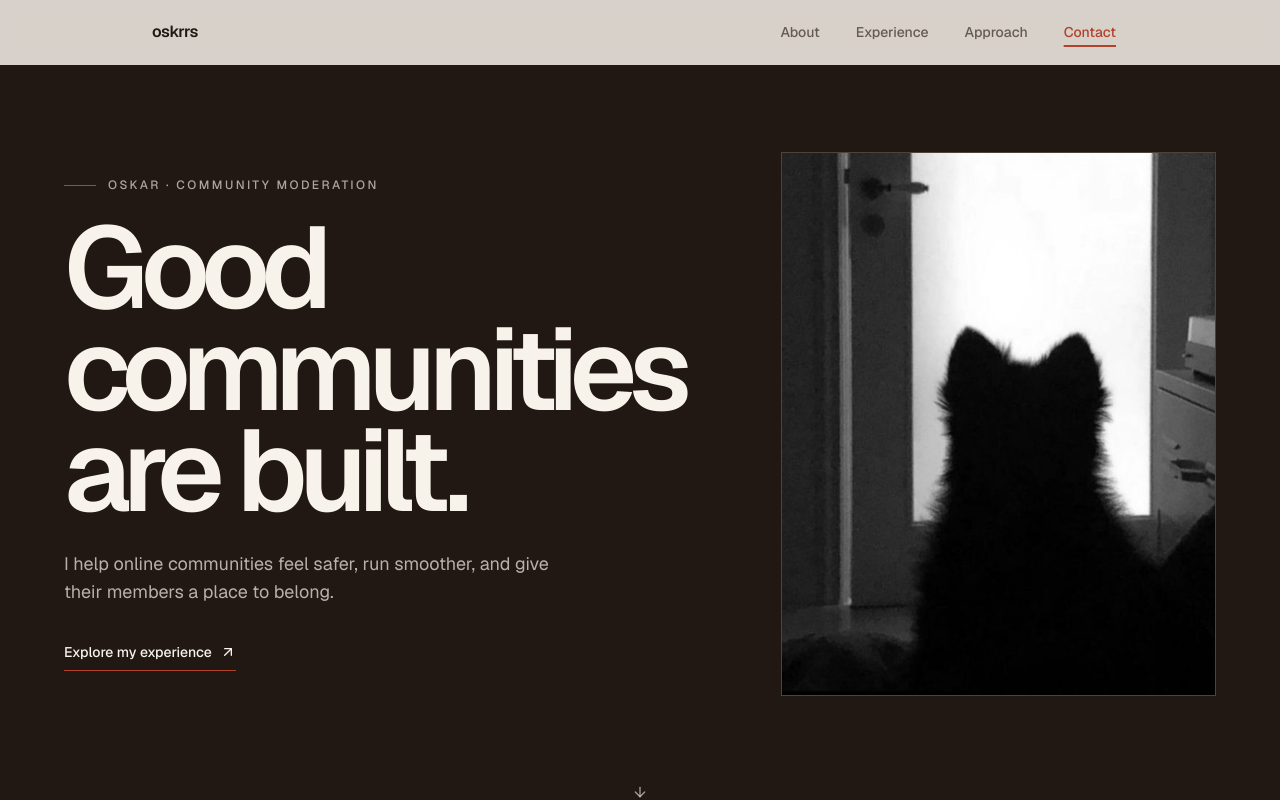
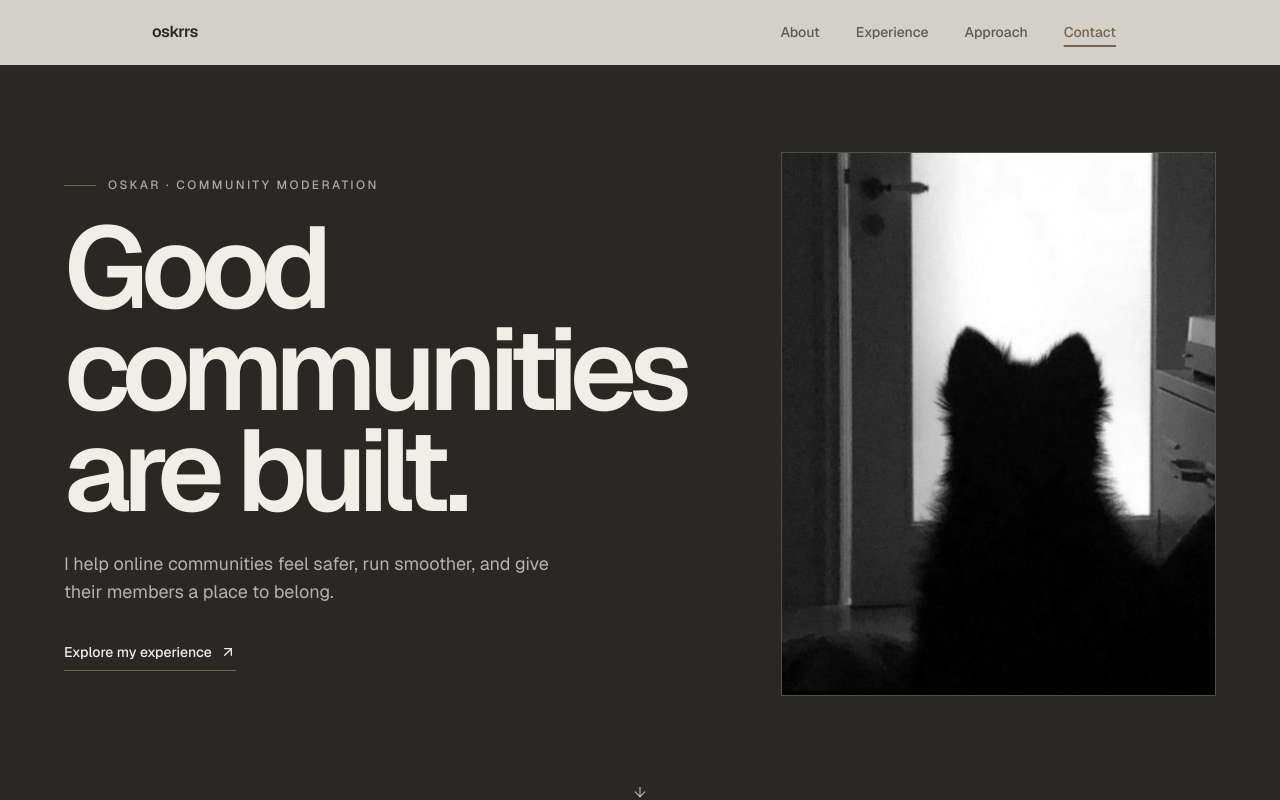
Before and after one commit to oskrrs/portfolio, a Next.js app: page / in a window 1280 px wide. Shown: the top 800 px of the page. Built offline with nearby package versions, Linux system fonts and the light colour scheme; no server answers.

Commit message:
Apply carbon and stone color palette

```diff
--- a/app/globals.css
+++ b/app/globals.css
@@ -4,74 +4,74 @@
 @custom-variant dark (&:is(.dark *));
 
 :root {
-  --background: oklch(0.965 0.012 82);
-  --foreground: oklch(0.22 0.018 55);
-  --card: oklch(0.985 0.009 82);
-  --card-foreground: oklch(0.22 0.018 55);
-  --popover: oklch(0.985 0.009 82);
-  --popover-foreground: oklch(0.22 0.018 55);
-  --primary: oklch(0.53 0.15 34);
-  --primary-foreground: oklch(0.98 0.008 82);
-  --secondary: oklch(0.91 0.018 75);
-  --secondary-foreground: oklch(0.28 0.02 55);
-  --muted: oklch(0.935 0.015 78);
-  --muted-foreground: oklch(0.48 0.018 60);
-  --accent: oklch(0.9 0.04 38);
-  --accent-foreground: oklch(0.4 0.12 34);
-  --destructive: oklch(0.55 0.2 28);
-  --destructive-foreground: oklch(0.98 0.008 82);
-  --border: oklch(0.86 0.018 76);
-  --input: oklch(0.86 0.018 76);
-  --ring: oklch(0.53 0.15 34);
-  --chart-1: oklch(0.53 0.15 34);
-  --chart-2: oklch(0.62 0.1 75);
-  --chart-3: oklch(0.5 0.06 220);
-  --chart-4: oklch(0.65 0.12 10);
-  --chart-5: oklch(0.55 0.05 290);
+  --background: #f1eee8;
+  --foreground: #292824;
+  --card: #f8f6f1;
+  --card-foreground: #292824;
+  --popover: #f8f6f1;
+  --popover-foreground: #292824;
+  --primary: #75654e;
+  --primary-foreground: #f8f6f1;
+  --secondary: #e7e3db;
+  --secondary-foreground: #34322d;
+  --muted: #eae7e0;
+  --muted-foreground: #5d5a54;
+  --accent: #bba88f;
+  --accent-foreground: #292824;
+  --destructive: #a53d35;
+  --destructive-foreground: #f8f6f1;
+  --border: #d9d3c9;
+  --input: #d9d3c9;
+  --ring: #75654e;
+  --chart-1: #75654e;
+  --chart-2: #9b8a70;
+  --chart-3: #646a70;
+  --chart-4: #bba88f;
+  --chart-5: #77716b;
   --radius: 0.45rem;
-  --sidebar: oklch(0.955 0.012 82);
-  --sidebar-foreground: oklch(0.22 0.018 55);
-  --sidebar-primary: oklch(0.53 0.15 34);
-  --sidebar-primary-foreground: oklch(0.98 0.008 82);
-  --sidebar-accent: oklch(0.9 0.04 38);
-  --sidebar-accent-foreground: oklch(0.4 0.12 34);
-  --sidebar-border: oklch(0.86 0.018 76);
-  --sidebar-ring: oklch(0.53 0.15 34);
+  --sidebar: #edeae3;
+  --sidebar-foreground: #292824;
+  --sidebar-primary: #75654e;
+  --sidebar-primary-foreground: #f8f6f1;
+  --sidebar-accent: #bba88f;
+  --sidebar-accent-foreground: #292824;
+  --sidebar-border: #d9d3c9;
+  --sidebar-ring: #75654e;
 }
 
 .dark {
-  --background: oklch(0.19 0.012 55);
-  --foreground: oklch(0.94 0.012 82);
-  --card: oklch(0.23 0.014 55);
-  --card-foreground: oklch(0.94 0.012 82);
-  --popover: oklch(0.23 0.014 55);
-  --popover-foreground: oklch(0.94 0.012 82);
-  --primary: oklch(0.72 0.12 38);
-  --primary-foreground: oklch(0.19 0.012 55);
-  --secondary: oklch(0.28 0.014 55);
-  --secondary-foreground: oklch(0.92 0.012 82);
-  --muted: oklch(0.26 0.014 55);
-  --muted-foreground: oklch(0.7 0.016 75);
-  --accent: oklch(0.31 0.045 38);
-  --accent-foreground: oklch(0.84 0.08 38);
-  --destructive: oklch(0.62 0.18 28);
-  --destructive-foreground: oklch(0.96 0.01 82);
-  --border: oklch(0.34 0.014 55);
-  --input: oklch(0.34 0.014 55);
-  --ring: oklch(0.72 0.12 38);
-  --chart-1: oklch(0.72 0.12 38);
-  --chart-2: oklch(0.7 0.12 75);
-  --chart-3: oklch(0.68 0.09 220);
-  --chart-4: oklch(0.72 0.13 10);
-  --chart-5: oklch(0.68 0.06 290);
-  --sidebar: oklch(0.23 0.014 55);
-  --sidebar-foreground: oklch(0.94 0.012 82);
-  --sidebar-primary: oklch(0.72 0.12 38);
-  --sidebar-primary-foreground: oklch(0.19 0.012 55);
-  --sidebar-accent: oklch(0.31 0.045 38);
-  --sidebar-accent-foreground: oklch(0.84 0.08 38);
-  --sidebar-border: oklch(0.34 0.014 55);
-  --sidebar-ring: oklch(0.72 0.12 38);
+  --background: #292824;
+  --foreground: #f1eee8;
+  --card: #34322d;
+  --card-foreground: #f1eee8;
+  --popover: #34322d;
+  --popover-foreground: #f1eee8;
+  --primary: #cbb99e;
+  --primary-foreground: #292824;
+  --secondary: #3b3933;
+  --secondary-foreground: #f1eee8;
+  --muted: #35332e;
+  --muted-foreground: #c2bdb2;
+  --accent: #51483d;
+  --accent-foreground: #f1eee8;
+  --destructive: #d7796e;
+  --destructive-foreground: #292824;
+  --border: #514d45;
+  --input: #514d45;
+  --ring: #cbb99e;
+  --chart-1: #cbb99e;
+  --chart-2: #bba88f;
+  --chart-3: #9aa1a6;
+  --chart-4: #ddd0bb;
+  --chart-5: #aaa39a;
+  --sidebar: #34322d;
+  --sidebar-foreground: #f1eee8;
+  --sidebar-primary: #cbb99e;
+  --sidebar-primary-foreground: #292824;
+  --sidebar-accent: #51483d;
+  --sidebar-accent-foreground: #f1eee8;
+  --sidebar-border: #514d45;
+  --sidebar-ring: #cbb99e;
 }
 
 @theme inline {
```
